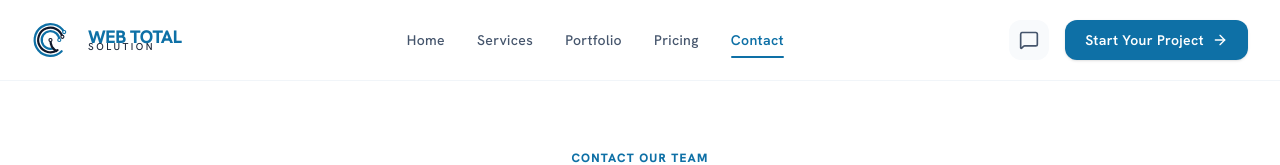
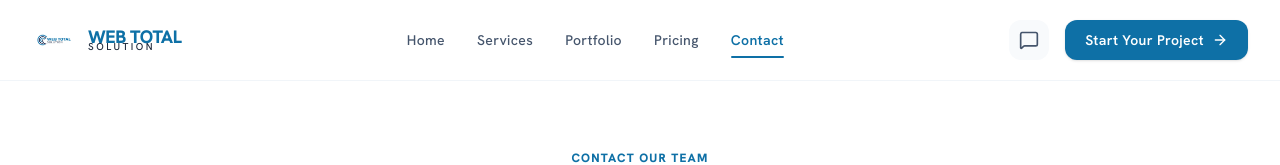
Before and after one commit to piyushthakur7/web-total-solutuion, a Next.js app: page /contact in a window 1280 px wide. Shown: the top 165 px of the page. Built offline with nearby package versions, Linux system fonts and the light colour scheme.

Commit message:
style: update logo image

```diff
--- a/src/components/Logo.tsx
+++ b/src/components/Logo.tsx
@@ -152,10 +152,11 @@ export default function Logo({
         transition={{ type: 'spring', stiffness: 400, damping: 15 }}
         className="shrink-0 flex items-center justify-center"
       >
-        <LogoIcon
-          size={iconSizeMap[size]}
-          iconColorPrimary={primaryColor}
-          iconColorSecondary={isDarkBg ? '#38BDF8' : secondaryColor} // lighter blue on dark bg, or navy
+        <img
+          src="/images/image.png"
+          alt="Web Total Solution"
+          style={{ width: iconSizeMap[size], height: 'auto', maxHeight: iconSizeMap[size] }}
+          className="object-contain"
         />
       </motion.div>
       <div className="flex flex-col justify-center select-none">
```
Also changed, not shown: public/images/image.png (added).
